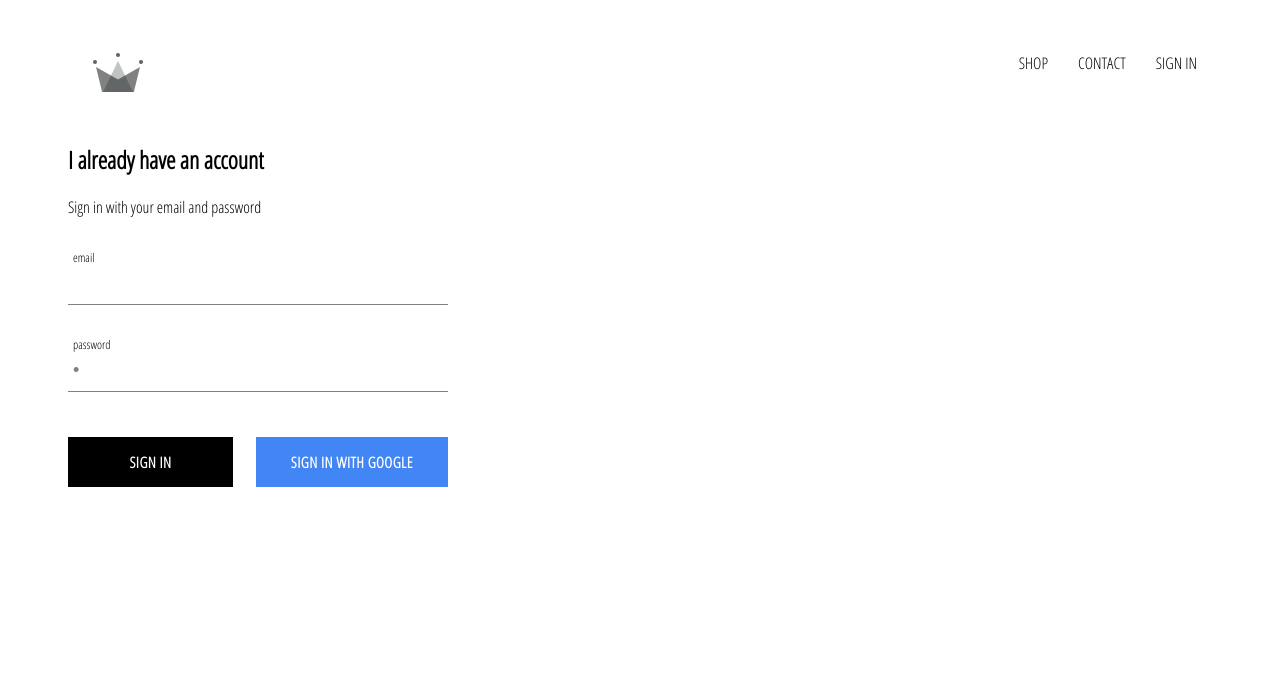
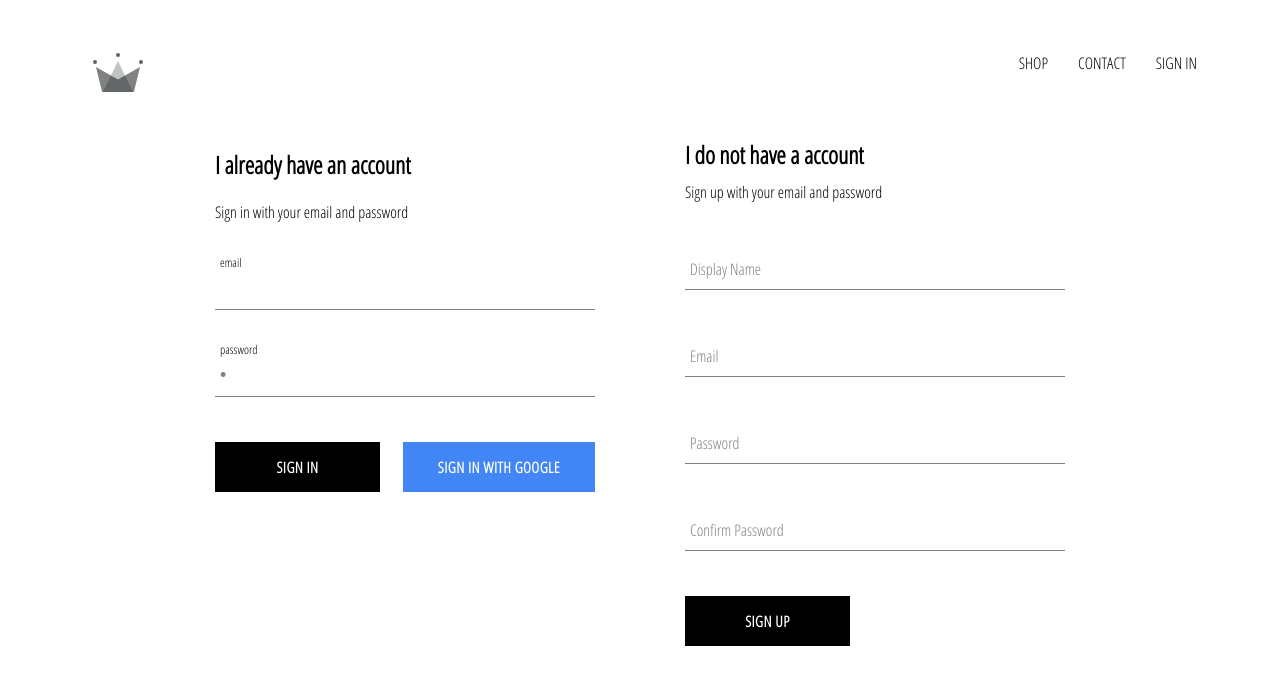
Before and after one commit to Lethukuthula12/Car-dealership, a React (Create React App) app: page /signin in a window 1280 px wide. Shown: the top 684 px of the page. Built offline with nearby package versions, Linux system fonts and the light colour scheme; no server answers.

Commit message:
I Implemented a signUp with Email and password
Add stored our user in a firebase

```diff
--- a/src/App.js
+++ b/src/App.js
@@ -5,7 +5,7 @@
 import ShopPage from "./Components/pages/shop/shop.component"
 import Header from "./Components/header/header.component";
 import SignInAndSignUpPage from "./Components/pages/sign-in-and-sign-up/sign-in-and-sign-up.components";
-import {auth} from "./firebase/firebase.utils";
+import { auth, createUserProfileDocument } from "./firebase/firebase.utils";
 
 class App extends React.Component{
 
@@ -20,11 +20,27 @@
     unsubscribeFromAuth = null
 
     componentDidMount(){
-      this.unsubscribeFromAuth= auth.onAuthStateChanged(user =>{
-        this.setState({ currentUser: user});
+      this.unsubscribeFromAuth= auth.onAuthStateChanged(async userAuth =>{
 
-        console.log(user);
-      })
+
+       if(userAuth){
+         const userRef = await createUserProfileDocument(userAuth);
+
+         userRef.onSnapshot(snapShot =>{
+             this.setState(
+               {
+               currentUser: {
+                 id: snapShot.id,
+                 ...snapShot.data()
+               }
+             });
+             console.log(this.state);
+            });
+          }
+       else{
+         this.setState({currentUser:userAuth });
+       }
+      });
 
     }
 
--- a/src/Components/pages/sign-in-and-sign-up/sign-in-and-sign-up.components.jsx
+++ b/src/Components/pages/sign-in-and-sign-up/sign-in-and-sign-up.components.jsx
@@ -1,5 +1,6 @@
 import React from "react";
 import SignIn from "../../sign-in/sign-in.component";
+import SignUp from "../../sign-up/sign-up.component";
 
 import "./sign-in-and-sign-up.styles.scss";
 
@@ -8,6 +9,7 @@
 const SignInAndSignUpPage = () => (
   <div className="sign-in-and-sign-up">
    <SignIn />
+   <SignUp/>
   </div>
 );
 
--- a/src/Components/pages/sign-in-and-sign-up/sign-in-and-sign-up.styles.scss
+++ b/src/Components/pages/sign-in-and-sign-up/sign-in-and-sign-up.styles.scss
@@ -0,0 +1,6 @@
+.sign-in-and-sign-up{
+    width: 850px;
+    display: flex;
+    justify-content: space-between;
+    margin: 30px auto;
+}
--- /dev/null
+++ b/src/Components/sign-up/sign-up.component.jsx
@@ -0,0 +1,96 @@
+import React from "react";
+
+
+import FormInput from "../form-input/form-input.component";
+import CustomButton from "../custome-button/custom-button.component";
+import {auth,  createUserProfileDocument} from "../../firebase/firebase.utils";
+
+
+import "./sign-up.styles.scss";
+
+class SignUp extends React.Component{
+constructor(){
+    super();
+
+    this.state ={
+        displayName: "",
+        email: "",
+        password: "",
+        confirmPassword: ""
+    }
+}
+ handleSubmit = async event =>{
+     event.preventDefault();
+     const { displayName, email, password, confirmPassword } = this.state;
+
+     if(password != confirmPassword){
+         alert ("password don't match");
+         return;
+     }
+      try{
+        const  {user} = await auth.createUserWithEmailAndPassword(email, password);
+
+            await createUserProfileDocument(user, {displayName});
+
+            this.setState({
+              displayName: "",
+              email: "",
+              password: "",
+              confirmPassword: "",
+            });
+
+      }catch(err){
+        console.log(err);
+      };
+ };
+
+ handleChange = event =>{
+     const {name, value} =event.target;
+
+     this.setState({[name]: value});
+ }
+
+render(){
+    const {displayName, email, password,confirmPassword} = this.state;
+
+    return (<div className="sign-up">
+    <h2 className="title">I do not have a account</h2>
+    <span>Sign up with your email and password</span>
+    <form className ="sign-up-form" onSubmit={this.handleSubmit}>
+     <FormInput  type="text"
+    name="displayName"
+    value={displayName}
+    onChange ={this.handleChange}
+    label ="Display Name"
+    required
+    />
+    <FormInput  type="email"
+    name="email"
+    value={email}
+    onChange ={this.handleChange}
+    label ="Email"
+    required
+    />
+    <FormInput  type="password"
+    name="password"
+    value={password}
+    onChange ={this.handleChange}
+    label ="Password"
+    required
+    />
+    <FormInput  type="password"
+    name="confirmPassword"
+    value={confirmPassword}
+    onChange ={this.handleChange}
+    label ="Confirm Password"
+    required
+    />
+    <CustomButton  type="submit"> SIGN UP</CustomButton>
+
+    </form>
+    </div>)
+}
+
+}
+
+export default SignUp;
--- /dev/null
+++ b/src/Components/sign-up/sign-up.styles.scss
@@ -0,0 +1,9 @@
+.sign-up{
+    display: flex;
+    flex-direction: column;
+    width: 380px;
+
+    .title{
+        margin:10px 0;
+    }
+}
--- a/src/firebase/firebase.utils.js
+++ b/src/firebase/firebase.utils.js
@@ -1,6 +1,7 @@
 import firebase from "firebase/app"
 import "firebase/firestore";
 import "firebase/auth";
+import { userRef } from "react";
 
 
 const config = {
@@ -14,6 +15,35 @@
   measurementId: "G-RC97V9GT1Z",
 };
 
+export const createUserProfileDocument = async(userAuth, additionalData) => {
+  if(!userAuth) return;
+
+  const userRef = firestore.doc(`users/${userAuth.uid}`);
+
+  const snapShot = await userRef.get();
+
+  if(!snapShot.exists){
+    const {displayName, email} = userAuth;
+    const createdAt
+ = new Date();
+
+ try{
+  await userRef.set({
+    displayName,
+    email,
+    createdAt,
+    ...additionalData,
+  });
+
+ }catch(error){
+   console.log("error in creating user", error.message);
+ }
+
+}
+
+return userRef;
+}
+
 firebase.initializeApp(config);
 
 export const auth = firebase.auth();
```
